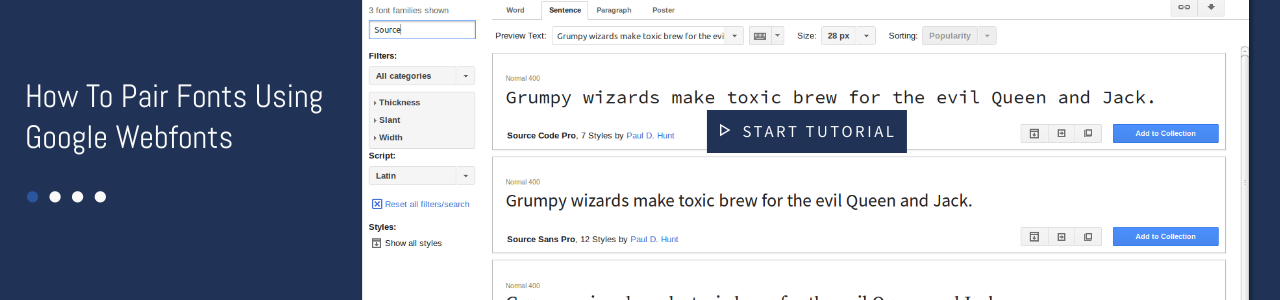
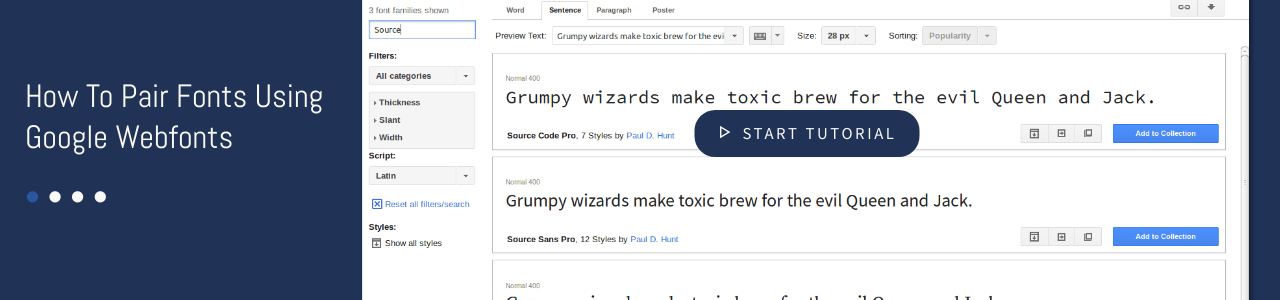
Before and after one commit to metamn/iplayer, a Jekyll site: the page built from index.html, in a window 1280 px wide. Shown: the part 199-499 px from the top of the page. Built offline with Jekyll 4.4.1, drawn with Linux system fonts in a browser that asks for light colours; nearby versions of some CDN libraries.

Commit message:
Working with the play button

```diff
--- a/assets/styles/molecules/figcaption-play.scss
+++ b/assets/styles/molecules/figcaption-play.scss
@@ -6,8 +6,7 @@
     position: absolute;
     z-index: 1;
 
-    @include font(navigation);
+    @include button($border: $blue);
     @include colors(white-on-blue);
-    padding: $lem/2;
   }
 }
--- a/assets/styles/screen.css
+++ b/assets/styles/screen.css
@@ -51,7 +51,7 @@ html body section#player #intro #featured-image .title nav ul li { display: inli
 html body section#player #intro #featured-image .title nav ul li.active, html body section#player #intro #featured-image .title nav ul li:hover { color: #2c55a0; }
 html body section#player #intro #featured-image figure { position: relative; padding: 1.25em 0; }
 html body section#player #intro #featured-image figure img { max-width: 100%; height: auto; }
-html body section#player #intro #featured-image figure figcaption { position: relative; top: 45%; -moz-transform: translateX(-45%); -ms-transform: translateX(-45%); -webkit-transform: translateX(-45%); transform: translateX(-45%); position: relative; left: 50%; -moz-transform: translateX(-50%); -ms-transform: translateX(-50%); -webkit-transform: translateX(-50%); transform: translateX(-50%); position: absolute; z-index: 1; font-family: "Source Sans Pro", sans-serif; font-weight: 400; font-size: smaller; text-transform: uppercase; letter-spacing: 0.15625em; color: #f9f9f9; background-color: #203356; padding: 0.625em; }
+html body section#player #intro #featured-image figure figcaption { position: relative; top: 45%; -moz-transform: translateX(-45%); -ms-transform: translateX(-45%); -webkit-transform: translateX(-45%); transform: translateX(-45%); position: relative; left: 50%; -moz-transform: translateX(-50%); -ms-transform: translateX(-50%); -webkit-transform: translateX(-50%); transform: translateX(-50%); position: absolute; z-index: 1; padding: 0.625em 1.25em; border: 2px solid #203356; -moz-border-radius: 1.25em; -webkit-border-radius: 1.25em; border-radius: 1.25em; display: inline-block; cursor: pointer; font-family: "Source Sans Pro", sans-serif; font-weight: 400; font-size: smaller; text-transform: uppercase; letter-spacing: 0.15625em; color: #f9f9f9; background-color: #203356; }
 @media only screen and (min-width: 64em) { html body section#player #intro #featured-image { display: -webkit-box; /* OLD - iOS 6-, Safari 3.1-6 */ display: -moz-box; /* OLD - Firefox 19- (buggy but mostly works) */ display: -ms-flexbox; /* TWEENER - IE 10 */ display: -webkit-flex; /* NEW - Chrome */ display: flex; /* NEW, Spec - Opera 12.1, Firefox 20+ */ -webkit-flex-wrap: nowrap; -ms-flex-wrap: nowrap; flex-wrap: nowrap; -webkit-box-align: center; -ms-flex-align: center; -webkit-align-items: center; -moz-align-items: center; align-items: center; } }
 
 html body { font-size: 125%; line-height: 1.25; color: #1a1a1a; background-color: #f9f9f9; font-family: "Source Sans Pro", sans-serif; font-weight: 400; }
@@ -73,5 +73,5 @@ html body section#player #intro #featured-image .title nav ul li { display: inli
 html body section#player #intro #featured-image .title nav ul li.active, html body section#player #intro #featured-image .title nav ul li:hover { color: #2c55a0; }
 html body section#player #intro #featured-image figure { position: relative; padding: 1.25em 0; }
 html body section#player #intro #featured-image figure img { max-width: 100%; height: auto; }
-html body section#player #intro #featured-image figure figcaption { position: relative; top: 45%; -moz-transform: translateX(-45%); -ms-transform: translateX(-45%); -webkit-transform: translateX(-45%); transform: translateX(-45%); position: relative; left: 50%; -moz-transform: translateX(-50%); -ms-transform: translateX(-50%); -webkit-transform: translateX(-50%); transform: translateX(-50%); position: absolute; z-index: 1; font-family: "Source Sans Pro", sans-serif; font-weight: 400; font-size: smaller; text-transform: uppercase; letter-spacing: 0.15625em; color: #f9f9f9; background-color: #203356; padding: 0.625em; }
+html body section#player #intro #featured-image figure figcaption { position: relative; top: 45%; -moz-transform: translateX(-45%); -ms-transform: translateX(-45%); -webkit-transform: translateX(-45%); transform: translateX(-45%); position: relative; left: 50%; -moz-transform: translateX(-50%); -ms-transform: translateX(-50%); -webkit-transform: translateX(-50%); transform: translateX(-50%); position: absolute; z-index: 1; padding: 0.625em 1.25em; border: 2px solid #203356; -moz-border-radius: 1.25em; -webkit-border-radius: 1.25em; border-radius: 1.25em; display: inline-block; cursor: pointer; font-family: "Source Sans Pro", sans-serif; font-weight: 400; font-size: smaller; text-transform: uppercase; letter-spacing: 0.15625em; color: #f9f9f9; background-color: #203356; }
 @media only screen and (min-width: 64em) { html body section#player #intro #featured-image { display: -webkit-box; /* OLD - iOS 6-, Safari 3.1-6 */ display: -moz-box; /* OLD - Firefox 19- (buggy but mostly works) */ display: -ms-flexbox; /* TWEENER - IE 10 */ display: -webkit-flex; /* NEW - Chrome */ display: flex; /* NEW, Spec - Opera 12.1, Firefox 20+ */ -webkit-flex-wrap: nowrap; -ms-flex-wrap: nowrap; flex-wrap: nowrap; -webkit-box-align: center; -ms-flex-align: center; -webkit-align-items: center; -moz-align-items: center; align-items: center; } }
```
Also changed, not shown: assets/styles/atoms/button.scss (added, +11 -0 lines), assets/styles/atoms/button.css (added), 4 other files.
